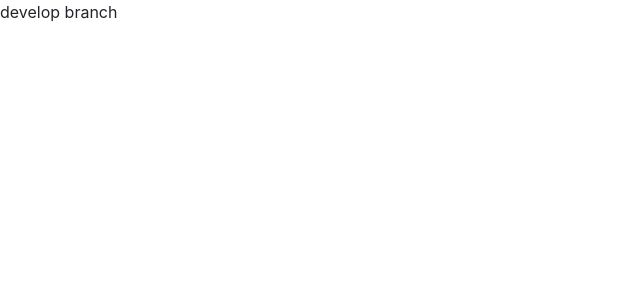
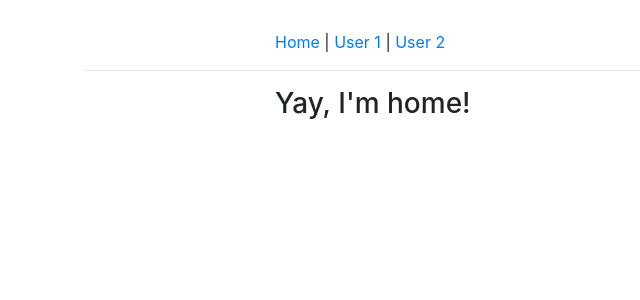
Before and after one commit to cyborg-nomade/angular-course, an Angular app: page / in a window 1280 px wide. Shown: the top 300 px of the page, without its empty margins (0-640 px from the left). Built offline with nearby package versions, Linux system fonts and the light colour scheme.

Commit message:
initial setup

```diff
--- a/src/app/app.component.css
+++ b/src/app/app.component.css
@@ -0,0 +1,3 @@
+.container {
+  margin-top: 30px;
+}
--- a/src/app/app.component.html
+++ b/src/app/app.component.html
@@ -1 +1,15 @@
-develop branch
+<div class="container">
+  <div class="row">
+    <div class="col-12 col-sm-10 col-md-8 offset-sm-1 offset-md-2">
+      <a routerLink="/">Home</a> |
+      <a [routerLink]="['user', 1]">User 1</a> |
+      <a [routerLink]="['user', 2]">User 2</a>
+    </div>
+  </div>
+  <hr>
+  <div class="row">
+    <div class="col-12 col-sm-10 col-md-8 offset-sm-1 offset-md-2">
+      <router-outlet></router-outlet>
+    </div>
+  </div>
+</div>
--- a/src/app/app.module.ts
+++ b/src/app/app.module.ts
@@ -3,9 +3,11 @@
 
 import { AppComponent } from './app.component';
 import { AppRoutingModule } from './app-routing.module';
+import { HomeComponent } from './home/home.component';
+import { UserComponent } from './user/user.component';
 
 @NgModule({
-  declarations: [AppComponent],
+  declarations: [AppComponent, HomeComponent, UserComponent],
   imports: [BrowserModule, AppRoutingModule],
   providers: [],
   bootstrap: [AppComponent]
--- /dev/null
+++ b/src/app/home/home.component.html
@@ -0,0 +1 @@
+<h3>Yay, I'm home!</h3>
--- /dev/null
+++ b/src/app/home/home.component.ts
@@ -0,0 +1,15 @@
+import { Component, OnInit } from '@angular/core';
+
+@Component({
+  selector: 'app-home',
+  templateUrl: './home.component.html',
+  styleUrls: ['./home.component.css']
+})
+export class HomeComponent implements OnInit {
+
+  constructor() { }
+
+  ngOnInit() {
+  }
+
+}
--- /dev/null
+++ b/src/app/user/user.component.html
@@ -0,0 +1 @@
+<p>User with <strong>ID {{ id }}</strong> was loaded</p>
--- /dev/null
+++ b/src/app/user/user.component.ts
@@ -0,0 +1,19 @@
+import { Component, OnInit } from '@angular/core';
+import { ActivatedRoute, Params } from '@angular/router';
+
+@Component({
+  selector: 'app-user',
+  templateUrl: './user.component.html',
+  styleUrls: ['./user.component.css']
+})
+export class UserComponent implements OnInit {
+  id: number;
+
+  constructor(private route: ActivatedRoute) {}
+
+  ngOnInit() {
+    this.route.params.subscribe((params: Params) => {
+      this.id = +params.id;
+    });
+  }
+}
```
Also changed, not shown: src/app/app-routing.module.ts (+12 -6 lines), src/app/home/home.component.css (added), src/app/user/user.component.css (added), 2 other files (tests, documents, lock files or other folders).
